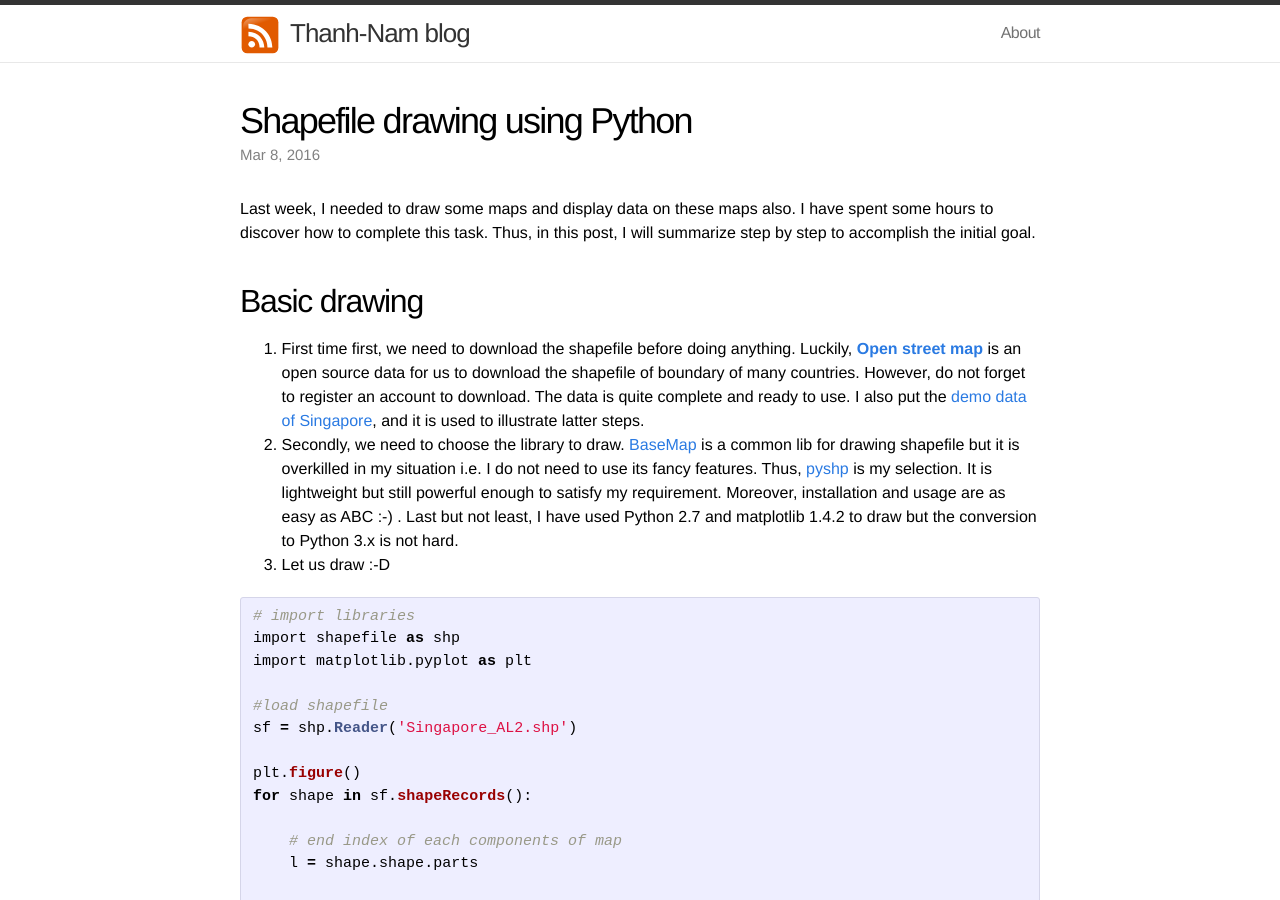
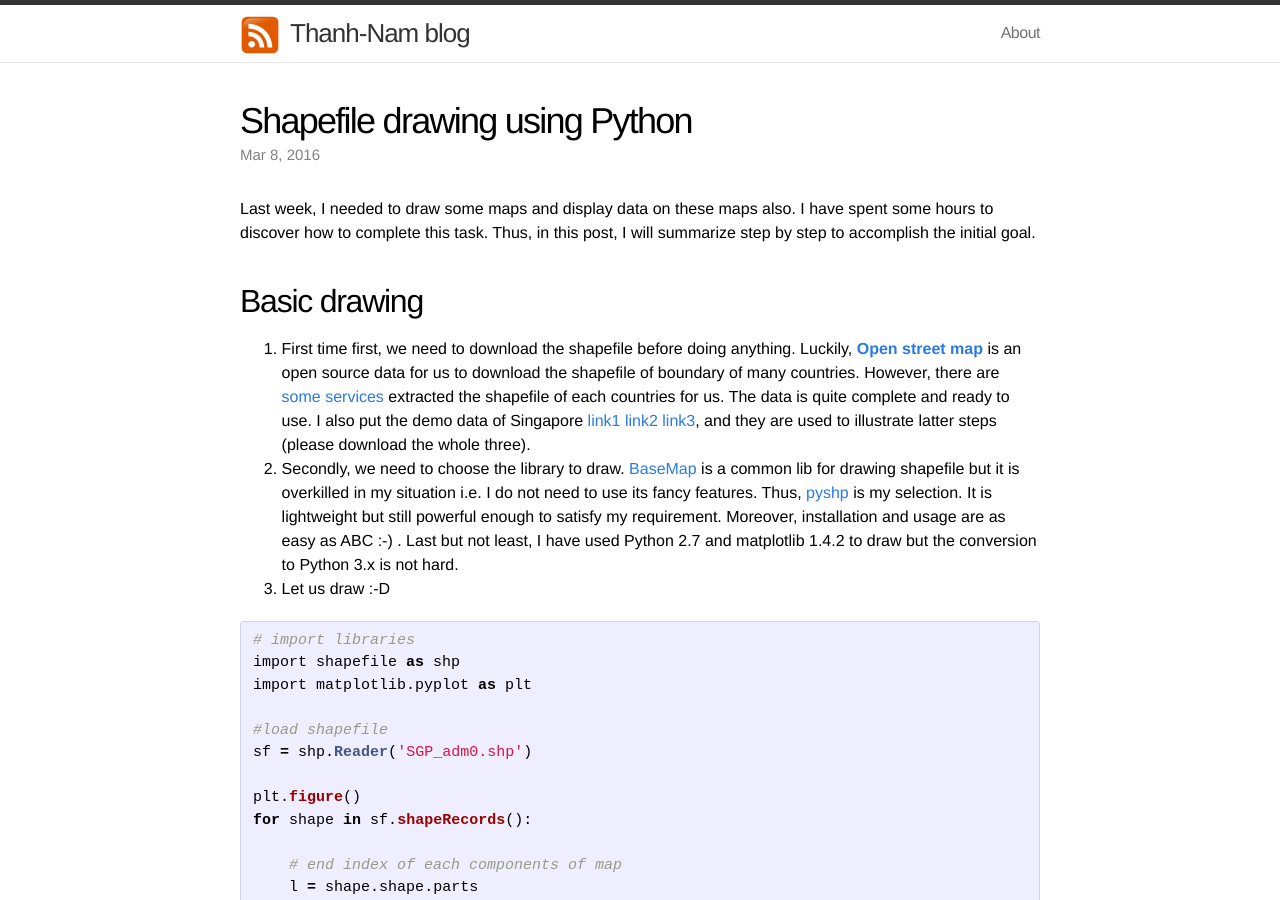
Before and after one commit to tndoan/tndoan.github.io, a Jekyll site: the page built from _posts/2016-03-08-python-shapefile.markdown, in a window 1280 px wide and 900 px high. Built offline with Jekyll 4.4.1, drawn with Linux system fonts in a browser that asks for light colours; comment, search, counter and statistics services are not loaded; some of the changed text lies outside the part shown.

Commit message:
fix the link and update some files

```diff
--- a/_posts/2016-03-08-python-shapefile.markdown
+++ b/_posts/2016-03-08-python-shapefile.markdown
@@ -9,7 +9,7 @@ Last week, I needed to draw some maps and display data on these maps also. I hav
 
 ## Basic drawing
 
-1. First time first, we need to download the shapefile before doing anything. Luckily, [**Open street map**](https://osm.wno-edv-service.de/boundaries/) is an open source data for us to download the shapefile of boundary of many countries. However, do not forget to register an account to download. The data is quite complete and ready to use. I also put the [demo data of Singapore](/assets/Singapore_AL2.shp), and it is used to illustrate latter steps.
+1. First time first, we need to download the shapefile before doing anything. Luckily, [**Open street map**](https://www.openstreetmap.org) is an open source data for us to download the shapefile of boundary of many countries. However, there are [some services](http://www.gadm.org/country) extracted the shapefile of each countries for us. The data is quite complete and ready to use. I also put the demo data of Singapore [link1](/assets/2016_03_08/SGP_adm0.shp) [link2](/assets/2016_03_08/SGP_adm0.dbf) [link3](/assets/2016_03_08/SGP_adm0.shx), and they are used to illustrate latter steps (please download the whole three).
 2. Secondly, we need to choose the library to draw. [BaseMap](http://matplotlib.org/basemap/) is a common lib for drawing shapefile but it is overkilled in my situation i.e. I do not need to use its fancy features. Thus, [pyshp](https://pypi.python.org/pypi/pyshp) is my selection. It is lightweight but still powerful enough to satisfy my requirement. Moreover, installation and usage are as easy as ABC :-) . Last but not least, I have used Python 2.7 and matplotlib 1.4.2 to draw but the conversion to Python 3.x is not hard.
 3. Let us draw :-D
 
@@ -19,7 +19,7 @@ import shapefile as shp
 import matplotlib.pyplot as plt
 
 #load shapefile
-sf = shp.Reader('Singapore_AL2.shp')
+sf = shp.Reader('SGP_adm0.shp')
 
 plt.figure()
 for shape in sf.shapeRecords():
@@ -78,7 +78,7 @@ def readLoc(fname):
     return x, y
 
 #load shapefile
-sf = shp.Reader('Singapore_AL2.shp')
+sf = shp.Reader('SGP_adm0.shp')
 
 plt.figure()
 for shape in sf.shapeRecords():
```
Also changed, not shown: 4 other files.
